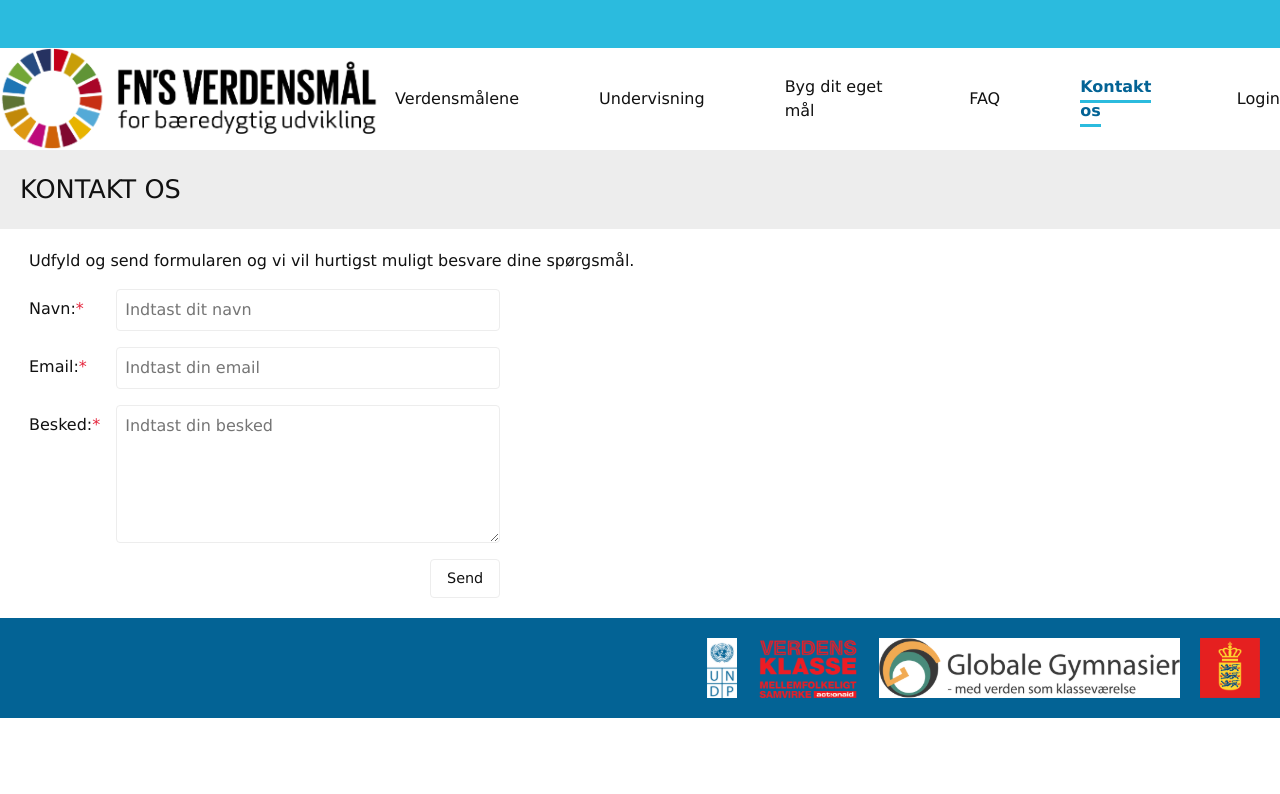
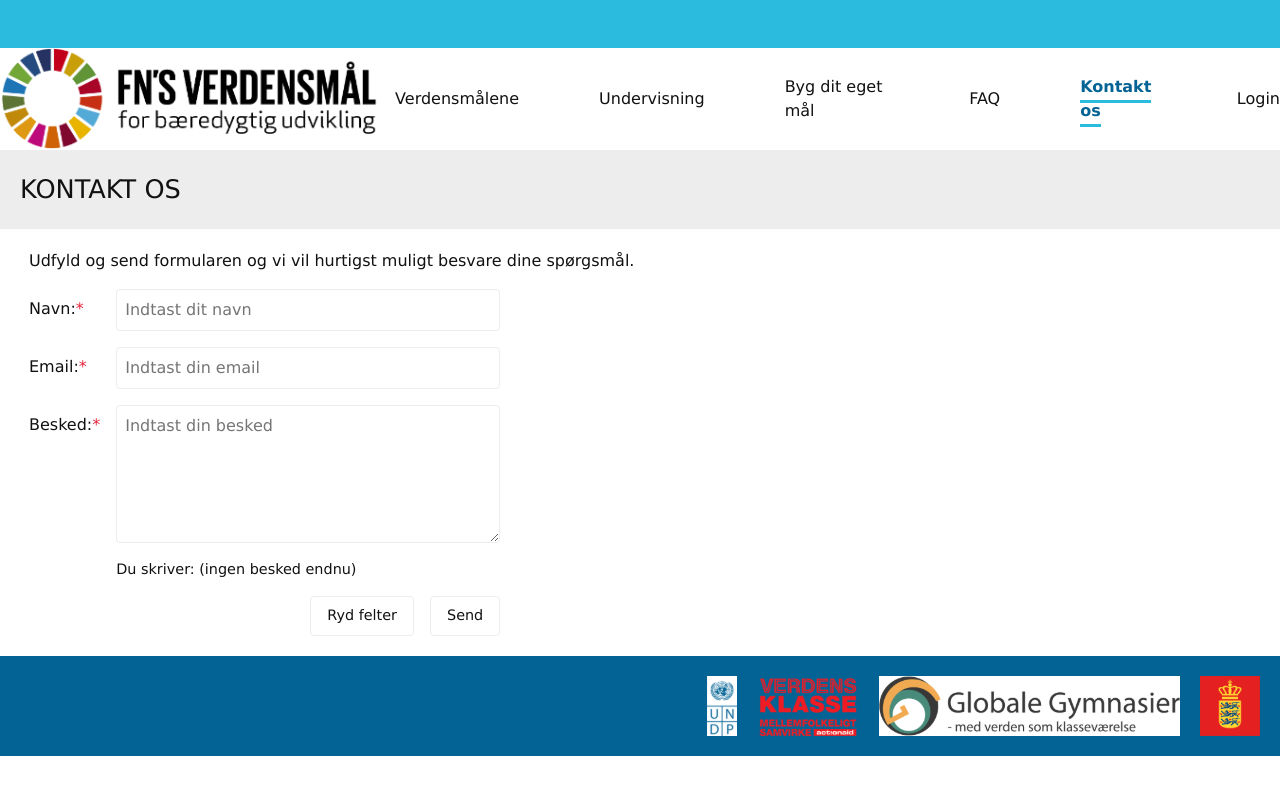
Before and after one commit to JLHammer/react-stuff, a React (Vite) app: page /kontakt in a window 1280 px wide. Shown: the top 794 px of the page. Built offline with nearby package versions, Linux system fonts and the light colour scheme.

Commit message:
Add event handling to the contact form

```diff
--- a/src/components/content/ContactForm/ContactForm.styled.ts
+++ b/src/components/content/ContactForm/ContactForm.styled.ts
@@ -32,9 +32,20 @@ export const ContactFormTextarea = styled.textarea`
   resize: vertical;
 `;
 
+export const ContactFormStatus = styled.p`
+  grid-column: 2;
+  margin: 0;
+  font-size: ${({ theme }) => theme.fontSizes.s};
+`;
+
+export const ContactFormActions = styled.div`
+  grid-column: 2;
+  display: flex;
+  justify-content: flex-end;
+  gap: ${({ theme }) => theme.spacing.s};
+`;
+
 export const ContactFormButton = styled.button`
-  grid-column: 2;
-  justify-self: end;
   padding: 0.5rem ${({ theme }) => theme.spacing.s};
   border: 1px solid ${({ theme }) => theme.colors.secondary};
   border-radius: ${({ theme }) => theme.radii.s};
@@ -42,3 +53,26 @@ export const ContactFormButton = styled.button`
   font-size: ${({ theme }) => theme.fontSizes.s};
   cursor: pointer;
 `;
+
+export const ContactFormSummary = styled.section`
+  max-width: 40rem;
+  padding: ${({ theme }) => theme.spacing.s};
+  border: 1px solid ${({ theme }) => theme.colors.secondary};
+  border-radius: ${({ theme }) => theme.radii.m};
+  box-shadow: ${({ theme }) => theme.shadows.s};
+`;
+
+export const ContactFormSummaryTitle = styled.h2`
+  margin: 0 0 ${({ theme }) => theme.spacing.s};
+  font-size: ${({ theme }) => theme.fontSizes.l};
+`;
+
+export const ContactFormSummaryTerm = styled.dt`
+  font-weight: bold;
+  font-size: ${({ theme }) => theme.fontSizes.s};
+`;
+
+export const ContactFormSummaryDetail = styled.dd`
+  margin: 0 0 ${({ theme }) => theme.spacing.s};
+  white-space: pre-wrap;
+`;
--- a/src/components/content/ContactForm/ContactForm.tsx
+++ b/src/components/content/ContactForm/ContactForm.tsx
@@ -1,15 +1,57 @@
+import { useState } from "react";
+import type { ChangeEvent, FormEvent } from "react";
+import type { ContactFormValues } from "../../../types/types";
 import {
   ContactFormStyled,
   ContactFormLabel,
   RequiredMark,
   ContactFormInput,
   ContactFormTextarea,
+  ContactFormActions,
   ContactFormButton,
+  ContactFormStatus,
+  ContactFormSummary,
+  ContactFormSummaryTitle,
+  ContactFormSummaryTerm,
+  ContactFormSummaryDetail,
 } from "./ContactForm.styled";
 
+const emptyValues: ContactFormValues = {
+  name: "",
+  email: "",
+  message: "",
+};
+
 export const ContactForm = () => {
+  const [values, setValues] = useState<ContactFormValues>(emptyValues);
+  const [submittedValues, setSubmittedValues] =
+    useState<ContactFormValues | null>(null);
+  const [status, setStatus] = useState("");
+
+  const handleChange = (
+    event: ChangeEvent<HTMLInputElement | HTMLTextAreaElement>
+  ) => {
+    const { name, value } = event.target;
+
+    setValues({ ...values, [name]: value });
+  };
+
+  const handleSubmit = (event: FormEvent<HTMLFormElement>) => {
+    event.preventDefault();
+
+    setSubmittedValues(values);
+    setStatus("Tak for din besked - vi vender tilbage hurtigst muligt.");
+  };
+
+  const handleClick = () => {
+    setValues(emptyValues);
+    setSubmittedValues(null);
+    setStatus("Felterne er ryddet.");
+  };
+
   return (
-    <ContactFormStyled>
+    <>
+      <ContactFormStyled onSubmit={handleSubmit}>
         <ContactFormLabel htmlFor="name">
           Navn:<RequiredMark>*</RequiredMark>
         </ContactFormLabel>
@@ -18,6 +60,8 @@ export const ContactForm = () => {
           name="name"
           type="text"
           placeholder="Indtast dit navn"
+          value={values.name}
+          onChange={handleChange}
           required
         />
 
@@ -29,6 +73,8 @@ export const ContactForm = () => {
           name="email"
           type="email"
           placeholder="Indtast din email"
+          value={values.email}
+          onChange={handleChange}
           required
         />
 
@@ -40,10 +86,46 @@ export const ContactForm = () => {
           name="message"
           rows={5}
           placeholder="Indtast din besked"
+          value={values.message}
+          onChange={handleChange}
           required
         />
 
+        <ContactFormStatus>
+          Du skriver: {values.message || "(ingen besked endnu)"}
+        </ContactFormStatus>
+
+        <ContactFormActions>
+          <ContactFormButton type="button" onClick={handleClick}>
+            Ryd felter
+          </ContactFormButton>
           <ContactFormButton type="submit">Send</ContactFormButton>
+        </ContactFormActions>
       </ContactFormStyled>
+
+      {status && <p>{status}</p>}
+
+      {submittedValues && (
+        <ContactFormSummary>
+          <ContactFormSummaryTitle>Din henvendelse</ContactFormSummaryTitle>
+          <dl>
+            <ContactFormSummaryTerm>Navn</ContactFormSummaryTerm>
+            <ContactFormSummaryDetail>
+              {submittedValues.name}
+            </ContactFormSummaryDetail>
+
+            <ContactFormSummaryTerm>Email</ContactFormSummaryTerm>
+            <ContactFormSummaryDetail>
+              {submittedValues.email}
+            </ContactFormSummaryDetail>
+
+            <ContactFormSummaryTerm>Besked</ContactFormSummaryTerm>
+            <ContactFormSummaryDetail>
+              {submittedValues.message}
+            </ContactFormSummaryDetail>
+          </dl>
+        </ContactFormSummary>
+      )}
+    </>
   );
 };
```
Also changed, not shown: src/types/types.ts (+6 -1 lines). Lines whose indentation alone changed are shown as unchanged.
